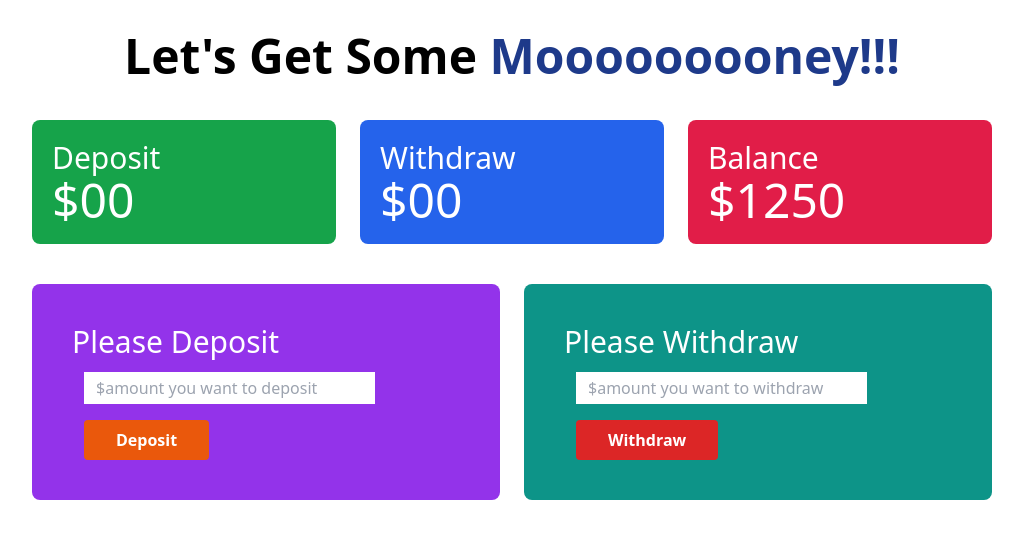
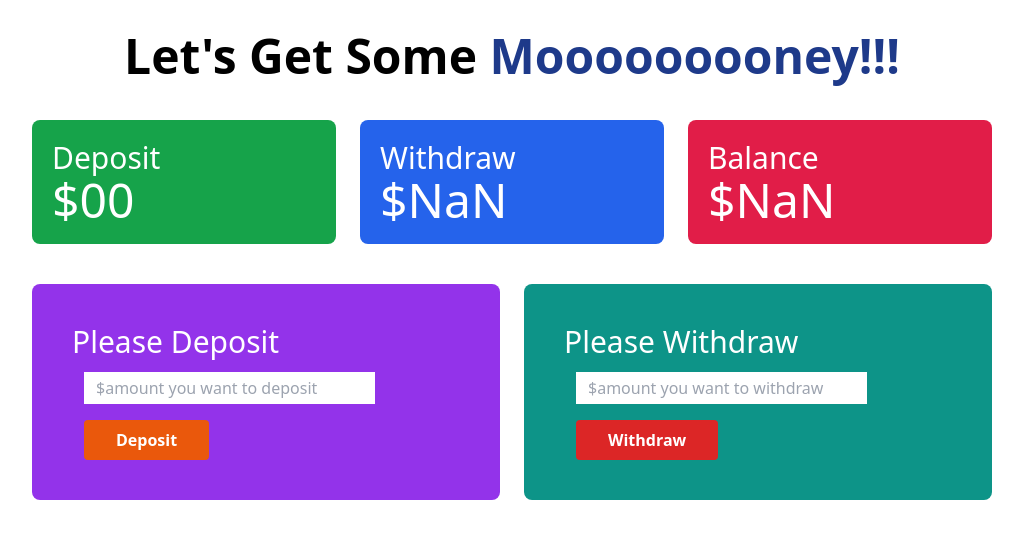
Before and after one commit to EhsanEIK/father-bank-website, a plain HTML site: page bank.html in a window 1280 px wide. Both pictures are taken after a click on the button "Withdraw". Shown: the whole page, without its empty margins (128-1151 px from the left). Drawn offline with nearby package versions, Linux system fonts and the light colour scheme.

Commit message:
added withdraw addEventListener JS process

```diff
--- a/bank.html
+++ b/bank.html
@@ -58,6 +58,7 @@
     </main>
 
     <script src="./js/deposit.js"></script>
+    <script src="./js/withdraw.js"></script>
 </body>
 
 </html>
--- a/js/deposit.js
+++ b/js/deposit.js
@@ -2,12 +2,12 @@ document.getElementById('btn-deposit').addEventListener('click', function () {
     const depositField = document.getElementById('deposit-field');
     const depositAmount = parseFloat(depositField.value);
 
-    const depositBalance = document.getElementById('deposit-balance');
-    const previousDepositBalance = parseFloat(depositBalance.innerText);
+    const depositBalanceField = document.getElementById('deposit-balance');
+    const previousDepositBalance = parseFloat(depositBalanceField.innerText);
 
     const newDepositBalance = previousDepositBalance + depositAmount;
 
-    depositBalance.innerText = newDepositBalance;
+    depositBalanceField.innerText = newDepositBalance;
 
     const totalBalanceField = document.getElementById('total-balance');
     let totalBalance = parseFloat(totalBalanceField.innerText);
--- /dev/null
+++ b/js/withdraw.js
@@ -0,0 +1,17 @@
+document.getElementById('btn-withdraw').addEventListener('click', function () {
+    const withdrawField = document.getElementById('withdraw-field');
+    const withdrawAmount = parseFloat(withdrawField.value);
+
+    const withdrawBalanceField = document.getElementById('withdraw-balance');
+    const previousWithdrawBalance = parseFloat(withdrawBalanceField.innerText);
+
+    const newWithdrawBalance = previousWithdrawBalance + withdrawAmount;
+
+    withdrawBalanceField.innerText = newWithdrawBalance;
+
+    let totalBalanceField = document.getElementById('total-balance');
+    let totalBalance = parseFloat(totalBalanceField.innerText);
+
+    totalBalance -= withdrawAmount;
+    totalBalanceField.innerText = totalBalance;
+});
```
